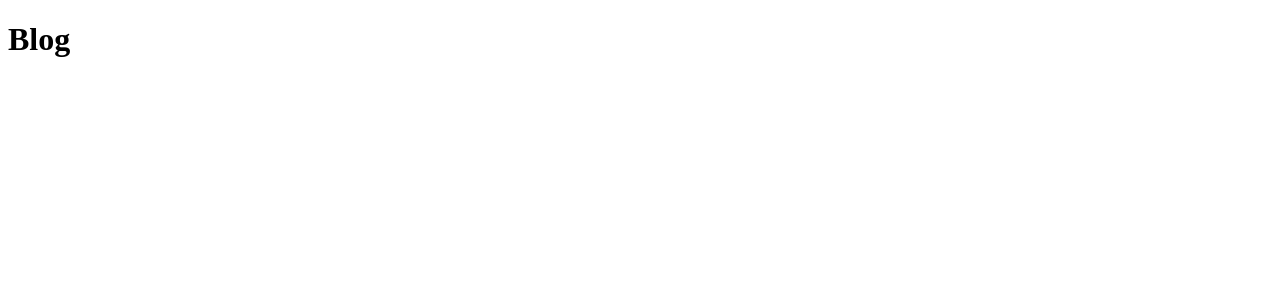
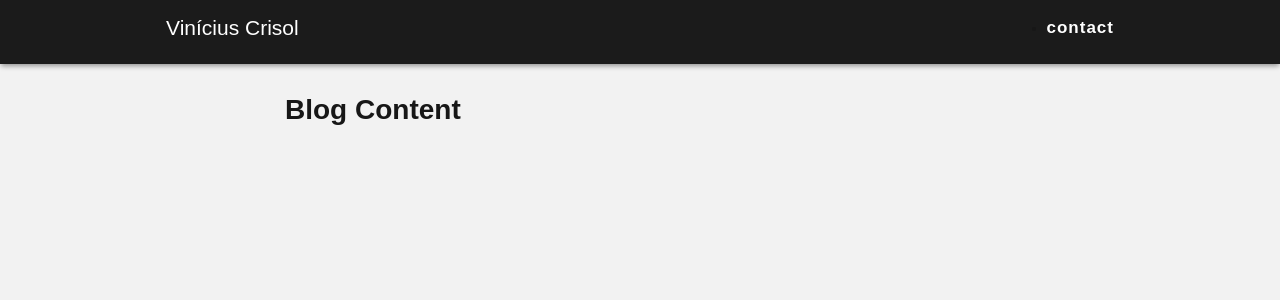
Before and after one commit to ViniciusCrisol/blog-nextJs, a Next.js app: page / in a window 1280 px wide. Shown: the top 300 px of the page. Built offline with nearby package versions, Linux system fonts and the light colour scheme.

Commit message:
Initial configs,Header,Styled-Components

```diff
--- a/package.json
+++ b/package.json
@@ -11,6 +11,7 @@
     "next": "9.4.4",
     "react": "16.13.1",
     "react-dom": "16.13.1",
+    "react-icons": "^3.10.0",
     "styled-components": "^5.1.1"
   }
 }
--- /dev/null
+++ b/pages/_app.js
@@ -0,0 +1,22 @@
+import App from 'next/app';
+import Head from 'next/head';
+
+import Global from '../styles/global';
+
+class MyApp extends App {
+  render() {
+    const { Component, pageProps } = this.props;
+
+    return (
+      <>
+        <Head>
+          <title> Blog </title>
+        </Head>
+        <Global />
+        <Component {...pageProps} />
+      </>
+    );
+  }
+}
+
+export default MyApp;
--- a/pages/_document.js
+++ b/pages/_document.js
@@ -1,5 +1,7 @@
 import Document, { Head, Main, Html, NextScript } from 'next/document';
 import { ServerStyleSheet } from 'styled-components';
+
+import Global from '../styles/global';
 
 class MyDocument extends Document {
   static getInitialProps({ renderPage }) {
--- a/pages/index.js
+++ b/pages/index.js
@@ -1,7 +1,11 @@
-// import { Container } from './styles';
+import Layout from '../src/layout';
 
 function Home() {
-  return <h1>Blog</h1>;
+  return (
+    <Layout>
+      <h1>Blog Content</h1>
+    </Layout>
+  );
 }
 
 export default Home;
--- /dev/null
+++ b/src/layout/Header/index.js
@@ -0,0 +1,18 @@
+import { Container } from './styles';
+
+function layout() {
+  return (
+    <Container>
+      <main>
+        <h1>Vinícius Crisol</h1>
+        <ul>
+          <li>
+            <a href=''>contact</a>
+          </li>
+        </ul>
+      </main>
+    </Container>
+  );
+}
+
+export default layout;
--- /dev/null
+++ b/src/layout/Header/styles.js
@@ -0,0 +1,44 @@
+import styled from 'styled-components';
+
+export const Container = styled.header`
+  width: 100%;
+  height: 64px;
+
+  background-color: var(--dark);
+  box-shadow: 0px 3px 5px -1px rgba(0, 0, 0, 0.4);
+
+  main {
+    max-width: 980px;
+    width: 100%;
+
+    margin: 0 auto;
+    padding: 16px;
+
+    display: flex;
+    align-items: center;
+    justify-content: space-between;
+
+    h1 {
+      font-size: 21px;
+      font-weight: normal;
+      color: var(--white);
+    }
+
+    a {
+      font-size: 17px;
+      color: var(--white);
+      font-weight: 600;
+      letter-spacing: 1px;
+
+      border-bottom: 2px solid transparent;
+      padding-bottom: 5px;
+
+      transition: 300ms ease;
+
+      &:hover {
+        color: var(--opacity-gray);
+        border-color: var(--main);
+      }
+    }
+  }
+`;
--- /dev/null
+++ b/src/layout/index.js
@@ -0,0 +1,17 @@
+import React from 'react';
+
+import { Container, Content } from '../../styles/layout';
+
+import Header from './Header';
+
+function Layout({ children }) {
+  return (
+    <Container>
+      <Header />
+
+      <Content>{children}</Content>
+    </Container>
+  );
+}
+
+export default Layout;
--- /dev/null
+++ b/styles/global.js
@@ -0,0 +1,43 @@
+import { createGlobalStyle } from 'styled-components';
+
+export default createGlobalStyle`
+*{
+  margin : 0;
+  padding: 0;
+  outline: 0;
+  box-sizing: border-box;
+}
+
+*:focus{
+  outline: 0;
+}
+html, body , #root{
+  min-height: 100%;
+  width: 100%;
+}
+
+body{
+  background-color: var(--background);
+  -webkit-font-smoothing: antialiased !important;
+}
+
+body,input, button{
+  font-size: 14px;
+  color: var(--text);
+  font-family: --apple-system, sans-serif;
+}
+
+a{
+  text-decoration: none;
+  color: var(--text)
+}
+
+:root{
+--background: #f2f2f2;
+--text: #171717;
+--main: #09BF97;
+--dark: #1B1B1B;
+--white: #fff;
+--opacity-gray: #eee6;
+}
+`;
--- /dev/null
+++ b/styles/layout.js
@@ -0,0 +1,13 @@
+import styled from 'styled-components';
+
+export const Container = styled.div`
+  width: 100%;
+`;
+
+export const Content = styled.div`
+  width: 100%;
+  max-width: 750px;
+
+  margin: 0 auto;
+  padding: 30px 20px;
+`;
```
Also changed, not shown: 1 other file (tests, documents, lock files or other folders).
